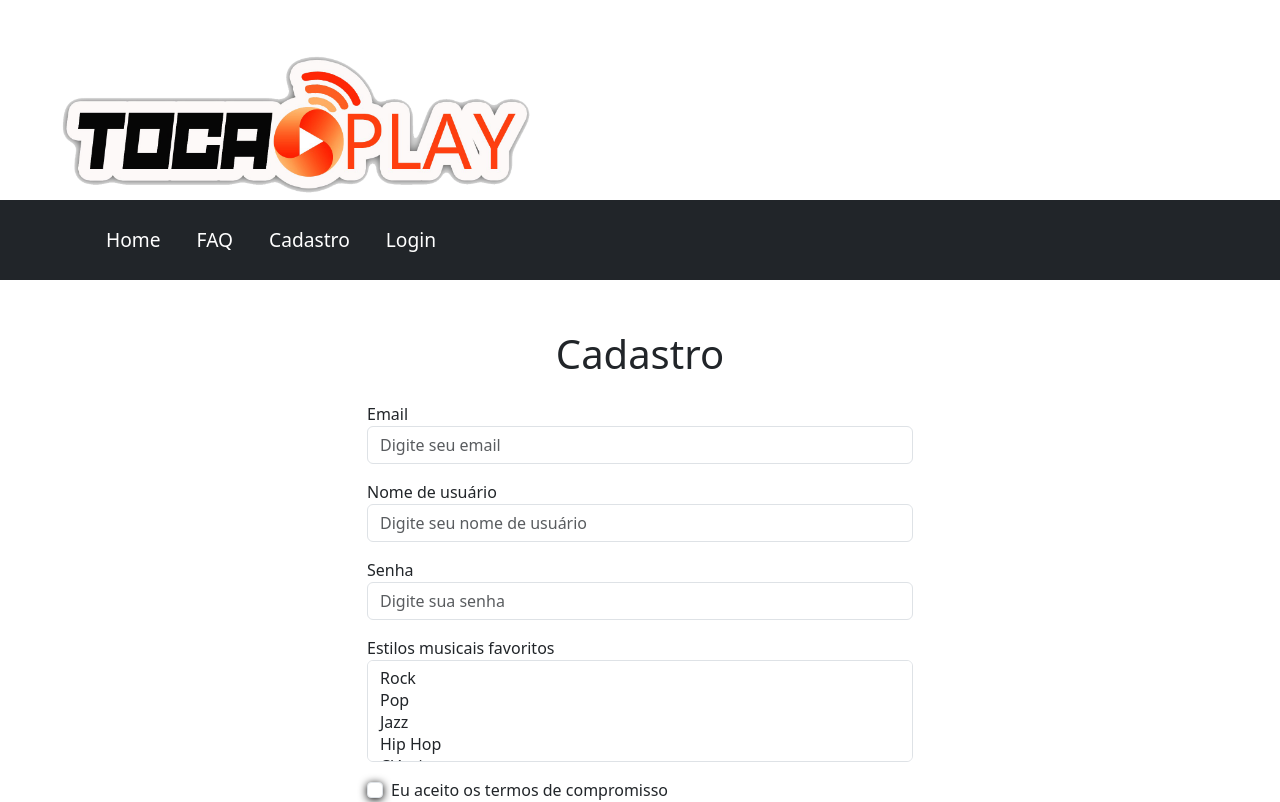
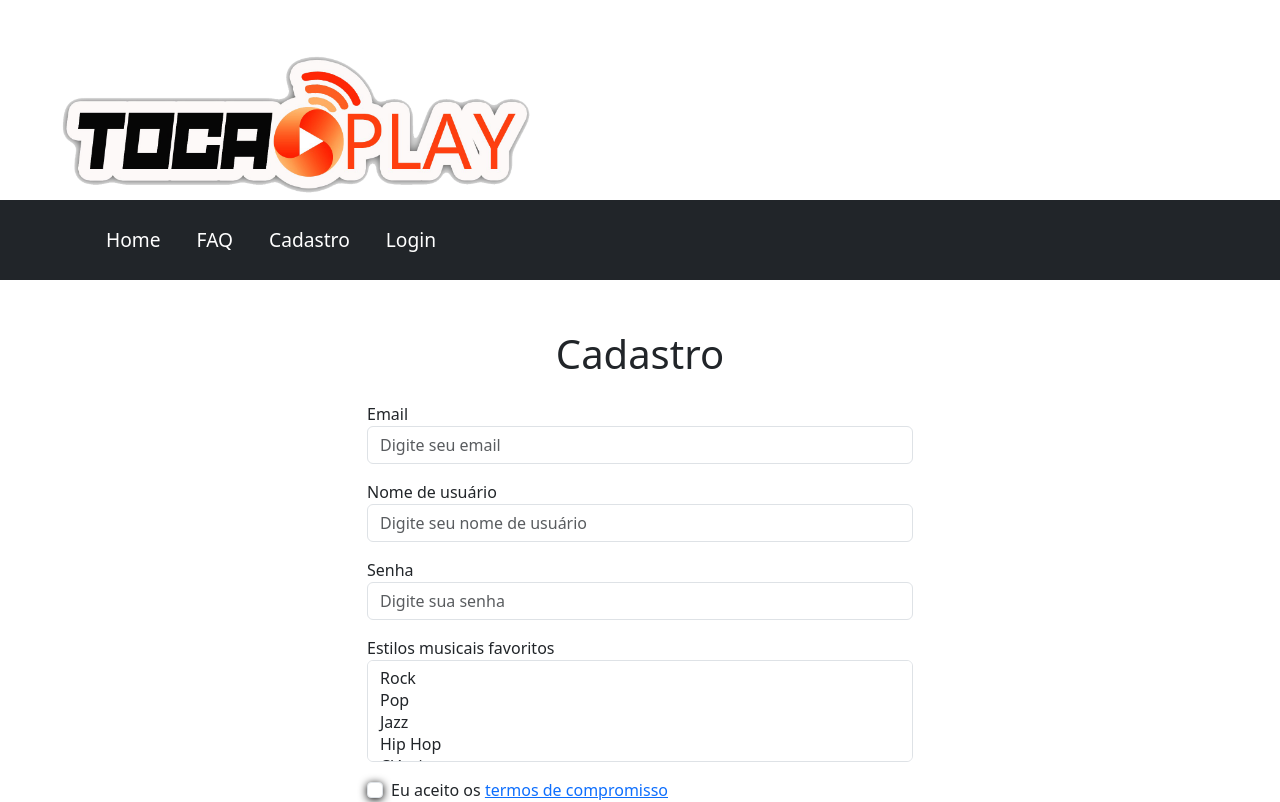
Before and after one commit to Andre2217/spotifyweb-reactapp, a React (Create React App) app: page /cadastro in a window 1280 px wide. Shown: the top 802 px of the page. Built offline with nearby package versions, Linux system fonts and the light colour scheme.

Commit message:
Ajuste nos termos de compromisso de Cadastro.jsx

```diff
--- a/package.json
+++ b/package.json
@@ -12,6 +12,7 @@
     "react": "^18.2.0",
     "react-bootstrap": "^2.7.2",
     "react-dom": "^18.2.0",
+    "react-modal": "^3.16.1",
     "react-router-dom": "^6.9.0",
     "react-scripts": "5.0.1",
     "swiper": "^9.1.0",
--- a/src/components/Cadastro/Cadastro.jsx
+++ b/src/components/Cadastro/Cadastro.jsx
@@ -16,8 +16,6 @@ function Cadastro() {
     console.log(password);
     navigate('/login');
   }
-
-
 
 
     return (
@@ -87,7 +85,7 @@ function Cadastro() {
                     required
                   />
                   <label className="form-check-label" htmlFor="acceptTerms">
-                    Eu aceito os termos de compromisso
+                    Eu aceito os <a href="https://www.spotify.com/br-pt/legal/end-user-agreement/" target="_blank" rel="noopener noreferrer">termos de compromisso</a>
                   </label>
                 </div>
                 <div className="form-group form-check">
```
Also changed, not shown: 1 other file (tests, documents, lock files or other folders).
